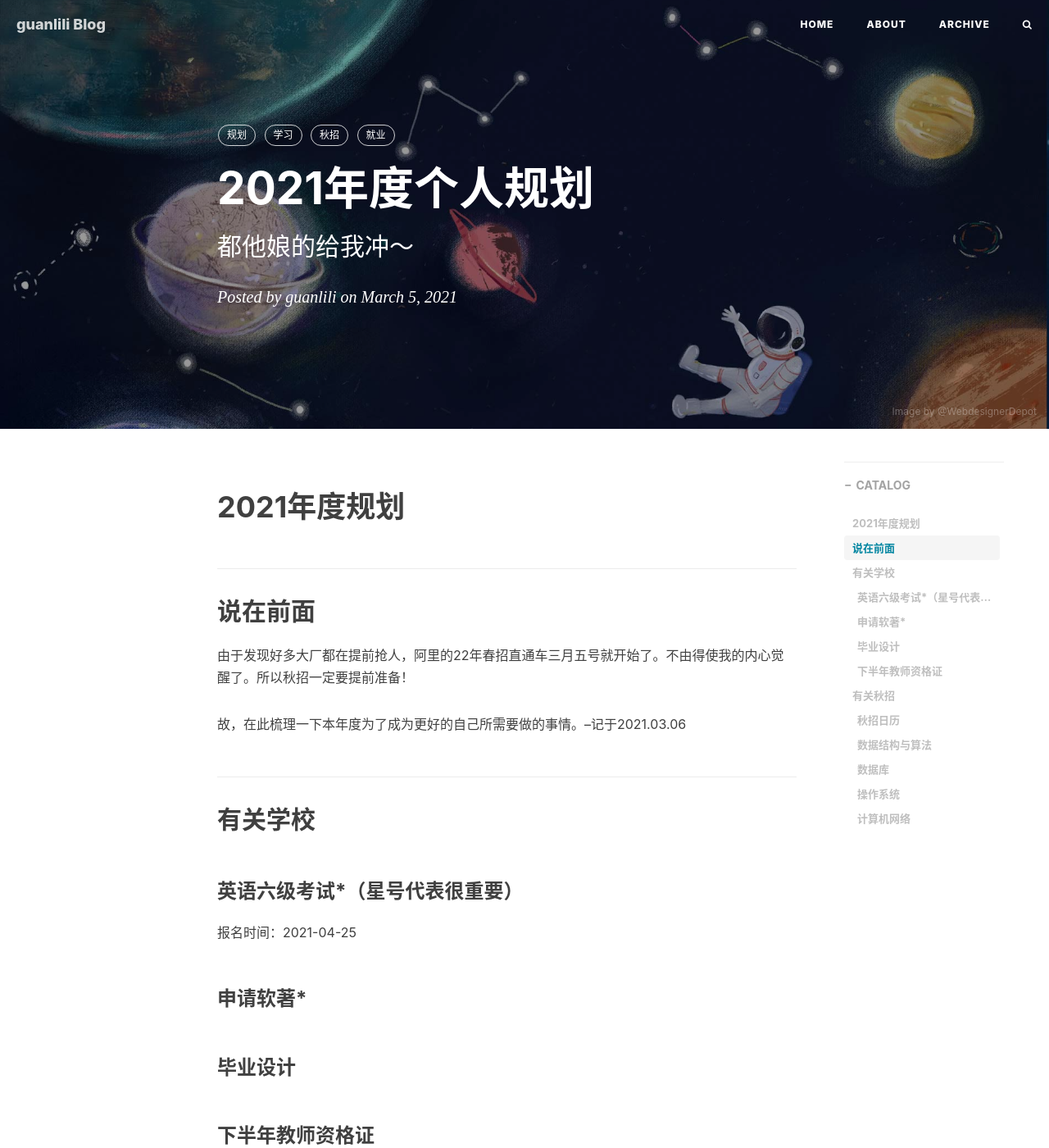
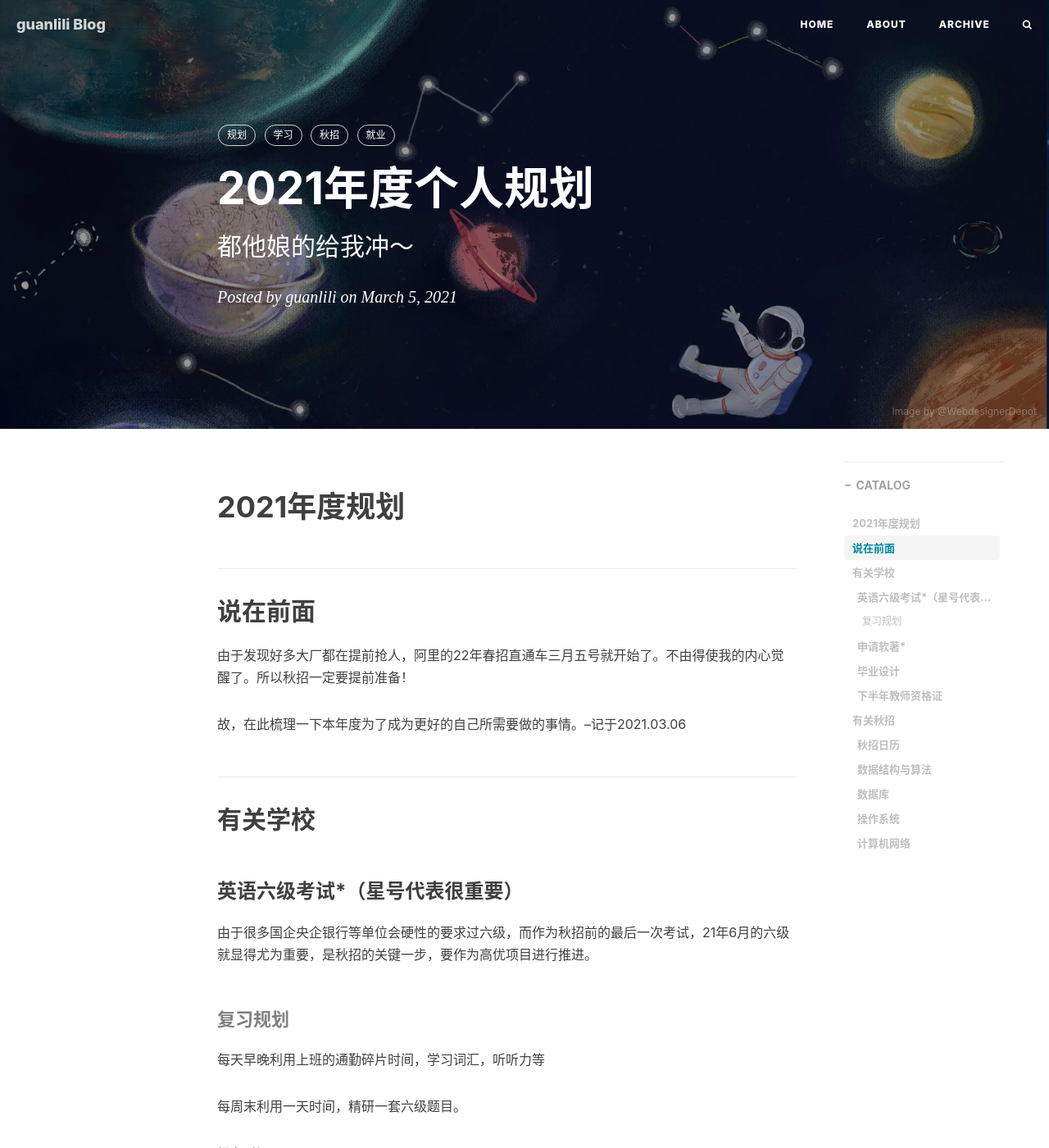
Before and after one commit to guanlili/guanlili.github.io, a Jekyll site: the page built from _posts/findjob/2021-03-05-2021年度规划.md, in a window 1280 px wide and 1400 px high. Shown: the whole window at 82% size. Built offline with Jekyll 4.4.1, drawn with Linux system fonts in a browser that asks for light colours; nearby versions of some CDN libraries; comment, search, counter and statistics services are not loaded; a style sheet for code colours, icons or effects is not loaded.

Commit message:
Update 2021-03-05-2021年度规划.md

```diff
--- a/_posts/findjob/2021-03-05-2021年度规划.md
+++ b/_posts/findjob/2021-03-05-2021年度规划.md
@@ -25,6 +25,14 @@ tags:
 ## 有关学校
 
 ### 英语六级考试*（星号代表很重要）
+
+由于很多国企央企银行等单位会硬性的要求过六级，而作为秋招前的最后一次考试，21年6月的六级就显得尤为重要，是秋招的关键一步，要作为高优项目进行推进。
+
+#### 复习规划
+
+每天早晚利用上班的通勤碎片时间，学习词汇，听听力等
+
+每周末利用一天时间，精研一套六级题目。
 
 报名时间：2021-04-25
 
```
